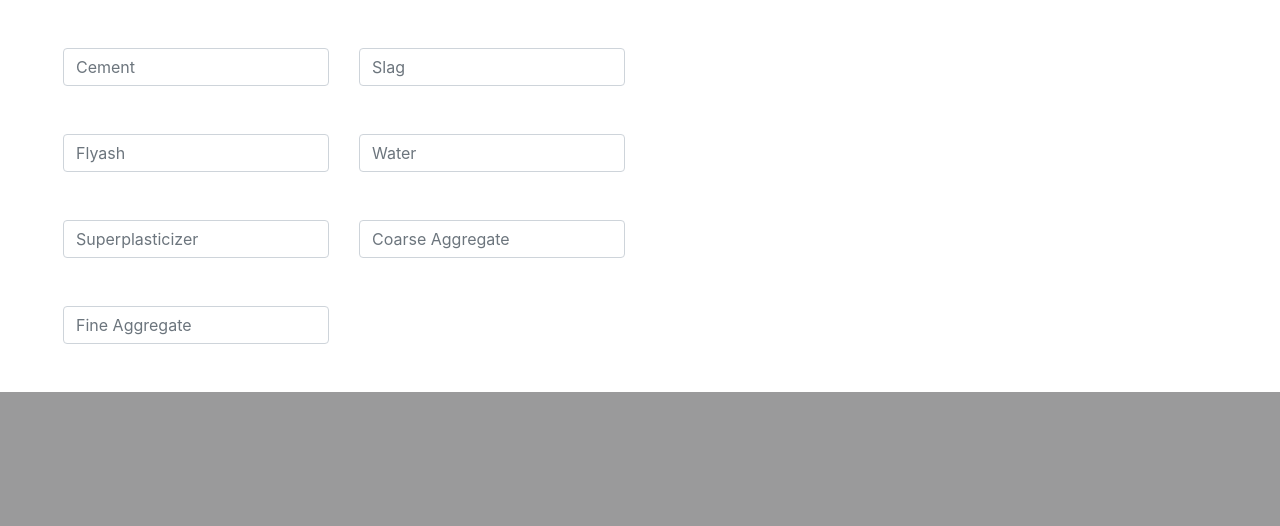
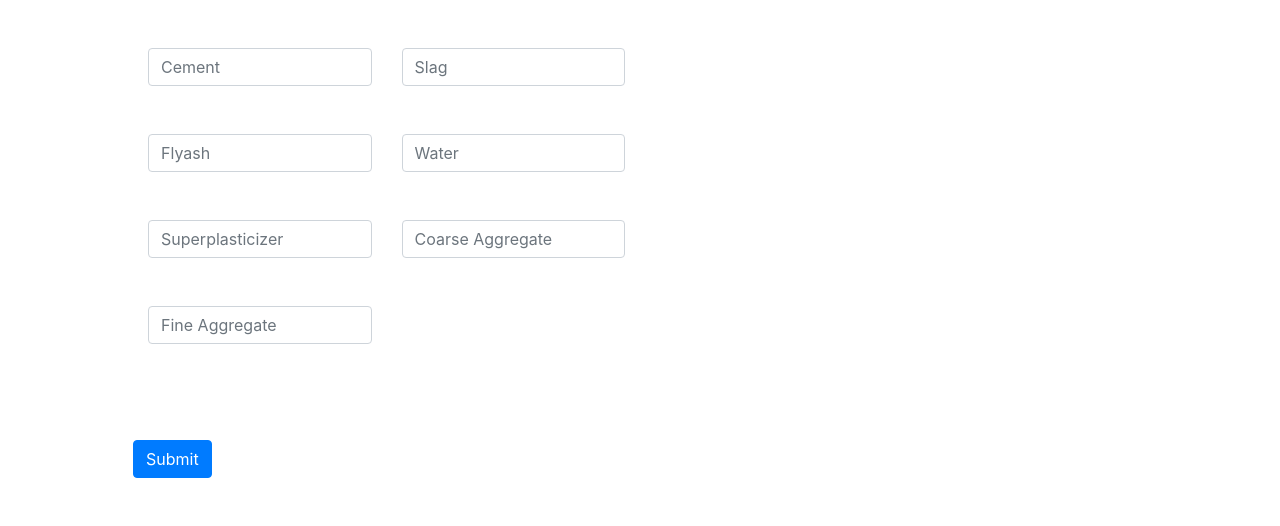
Before and after one commit to Akash6881/cement-strength-predictor, a Django app: page / in a window 1280 px wide. Shown: the part 656-1182 px from the top of the page. Before the commit the page ends 1048 px from the top, so only its background shows below. Run offline with Django 3.2, Linux system fonts and the light colour scheme; some libraries are stand-ins or nearby versions.

Commit message:
recieved data from the front end

```diff
--- a/cement/cement/views.py
+++ b/cement/cement/views.py
@@ -3,7 +3,23 @@ from django.shortcuts import render
 
 
 def index(request):
+
     return render(request, 'index.html')
 
 def predict(request):
+
+    cement = request.GET.get('cement', 'default')
+    cement = float(cement)
+    slag = request.GET.get('Slag')
+    slag = float(slag)
+    Flyash = request.GET.get('Flyash')
+    Flyash = float(Flyash)
+    Water = request.GET.get('Water')
+    Water = float(Water)
+    Superplasticizer = request.GET.get('Superplasticizer')
+    Superplasticizer = float(Superplasticizer)
+    ca = request.GET.get('ca')
+    ca = float(ca)
+    fa = request.GET.get('fa')
+    fa = float(fa)
     return HttpResponse("hellp")
--- a/cement/templates/index.html
+++ b/cement/templates/index.html
@@ -89,40 +89,46 @@
         </a>
       </div>
 
+    <div class="container">
+    <form action = '/predict' method="get">
 
-    <form>
+
       <div class="row m-5">
         <div class="col-3">
-          <input type="text" class="form-control" id = "cement" placeholder="Cement">
+          <input type="number" step="any" class="form-control" name = "cement" placeholder="Cement">
         </div>
         <div class="col-3">
-          <input type="text" class="form-control" placeholder="Slag">
+          <input type="text" class="form-control" name = "Slag" placeholder="Slag">
         </div>
       </div>
       <div class="row m-5">
         <div class="col-3">
-          <input type="text" class="form-control" id = "cement" placeholder="Flyash">
+          <input type="text" class="form-control" name = "Flyash" placeholder="Flyash">
         </div>
         <div class="col-3">
-          <input type="text" class="form-control" placeholder="Water">
+          <input type="text" class="form-control" name = "Water" placeholder="Water">
         </div>
       </div>
 
       <div class="row m-5">
         <div class="col-3">
-          <input type="text" class="form-control" id = "cement" placeholder="Superplasticizer ">
+          <input type="text" class="form-control" name = "Superplasticizer" placeholder="Superplasticizer ">
         </div>
         <div class="col-3">
-          <input type="text" class="form-control" placeholder="Coarse Aggregate">
+          <input type="text" class="form-control" name = "ca" placeholder="Coarse Aggregate">
         </div>
       </div>
       <div class="row m-5">
         <div class="col-3">
-          <input type="text" class="form-control" id = "cement" placeholder="Fine Aggregate">
+          <input type="text" class="form-control" name = "fa" placeholder="Fine Aggregate">
         </div>
       </div>
 
+      <input class="btn btn-primary m-5" type="submit" value="Submit">
+
     </form>
+
+    </div>
 
 
 
```
